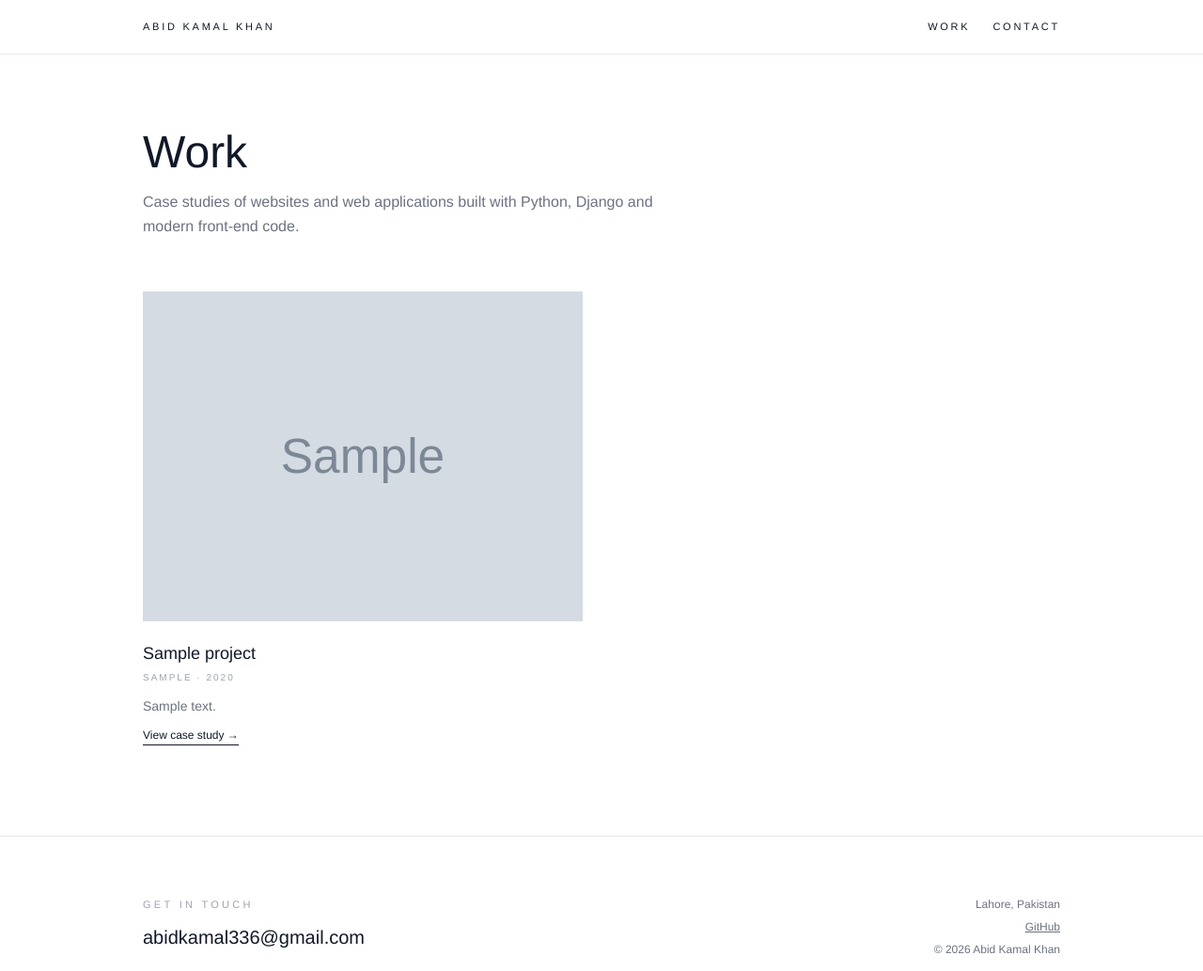
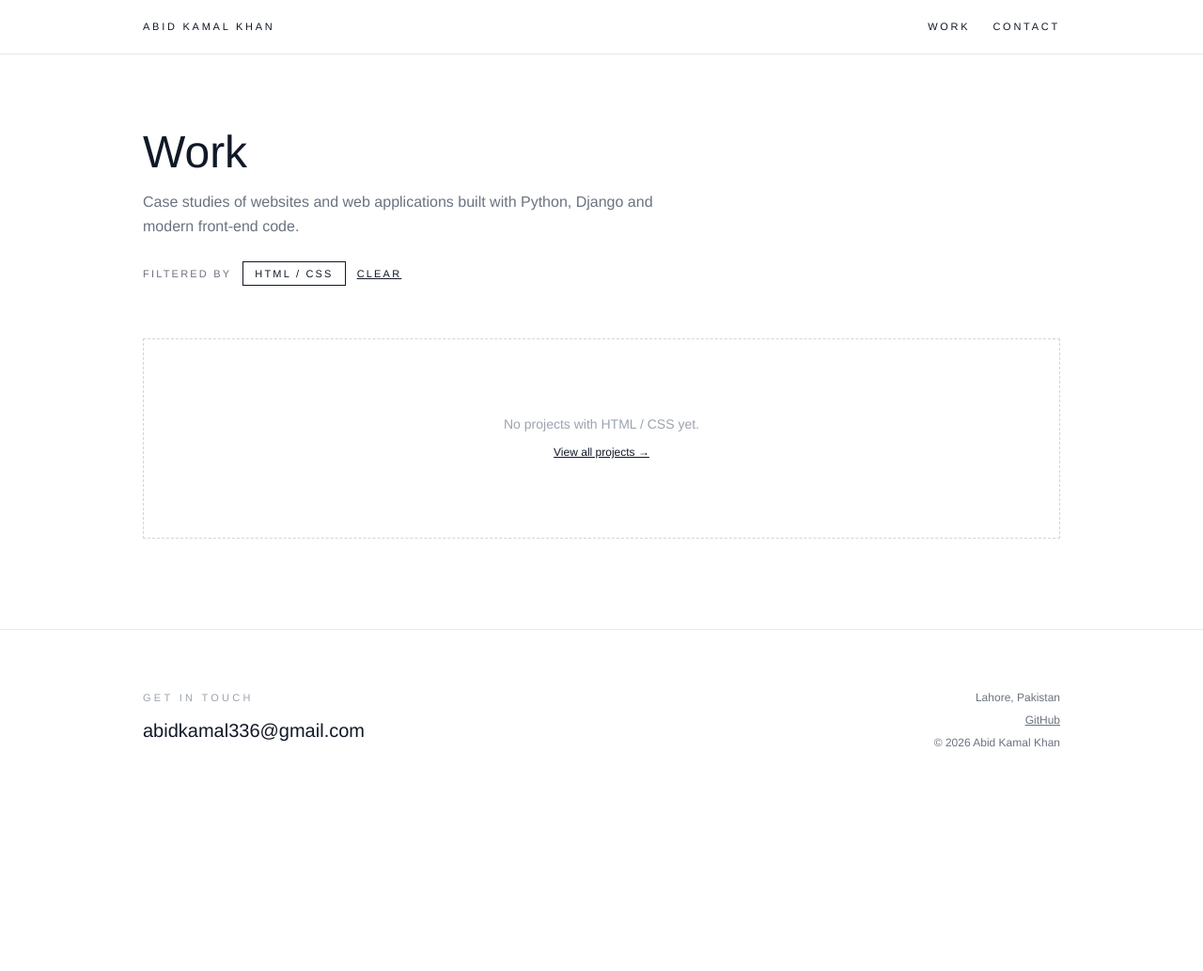
Before and after one commit to kamalabid380-del/Portfolios, a Django app: a page that uses core/templates/core/work.html in a window 1280 px wide. Shown: the top 1033 px of the page at 94% size. After the commit the page ends 795 px from the top, so only its background shows below. Run offline with Django 5.2, Linux system fonts and the light colour scheme; data comes from the database, SQL or seed files in the repository; tables that the repository leaves empty hold one stand-in row (values such as "Sample post"); grey boxes marked "Sample" are stand-in pictures; some libraries are stand-ins or nearby versions.

Commit message:
Link skill tags to filtered project list

```diff
--- a/core/templates/core/home.html
+++ b/core/templates/core/home.html
@@ -50,7 +50,10 @@
   {% if skills %}
   <ul class="mt-10 flex flex-wrap gap-2 text-[10px] tracking-widest" aria-label="Skills" data-reveal style="--d: 360ms">
     {% for s in skills %}
-    <li class="skill-tag border border-gray-300 px-3 py-1">{{ s.name|upper }}</li>
+    <li>
+      <a href="{% url 'work' %}?skill={{ s.name|urlencode }}"
+        class="skill-tag border border-gray-300 px-3 py-1 inline-block">{{ s.name|upper }}</a>
+    </li>
     {% endfor %}
   </ul>
   {% endif %}
--- a/core/templates/core/work.html
+++ b/core/templates/core/work.html
@@ -10,13 +10,26 @@
       Case studies of websites and web applications built with Python, Django and modern front-end code.
     </p>
 
+    {% if active_skill %}
+    <div class="mt-6 flex flex-wrap items-center gap-3 text-[11px] tracking-[0.2em]" data-reveal style="--d: 120ms">
+      <span class="text-gray-500">FILTERED BY</span>
+      <span class="border border-gray-900 px-3 py-1">{{ active_skill|upper }}</span>
+      <a href="{% url 'work' %}" class="underline">CLEAR</a>
+    </div>
+    {% endif %}
+
     <div class="mt-10 sm:mt-14 grid gap-8 sm:gap-10 md:grid-cols-2">
       {% for project in projects %}
         {% include "core/_project_card.html" %}
       {% empty %}
         <div class="col-span-2 border border-dashed border-gray-300 py-20 text-center">
-          <p class="text-sm text-gray-400">No projects yet.</p>
-          <a href="/admin/core/project/add/" class="mt-3 inline-block text-xs underline">Add your first project →</a>
+          {% if active_skill %}
+            <p class="text-sm text-gray-400">No projects with {{ active_skill }} yet.</p>
+            <a href="{% url 'work' %}" class="mt-3 inline-block text-xs underline">View all projects →</a>
+          {% else %}
+            <p class="text-sm text-gray-400">No projects yet.</p>
+            <a href="/admin/core/project/add/" class="mt-3 inline-block text-xs underline">Add your first project →</a>
+          {% endif %}
         </div>
       {% endfor %}
     </div>
--- a/core/views.py
+++ b/core/views.py
@@ -1,3 +1,6 @@
+import re
+
+from django.db.models import Q
 from django.http import HttpResponse
 from django.shortcuts import get_object_or_404, redirect, render
 
@@ -12,8 +15,17 @@ def home(request):
 
 
 def work(request):
+    skill = request.GET.get('skill', '').strip()
+    projects = Project.objects.all()
+    tokens = [t for t in re.split(r'[^A-Za-z0-9+#.]+', skill) if t]
+    if tokens:
+        match = Q()
+        for token in tokens:
+            match |= Q(tech__icontains=token)
+        projects = projects.filter(match)
     return render(request, 'core/work.html', {
-        'projects': Project.objects.all(),
+        'projects': projects,
+        'active_skill': skill,
     })
 
 
```
